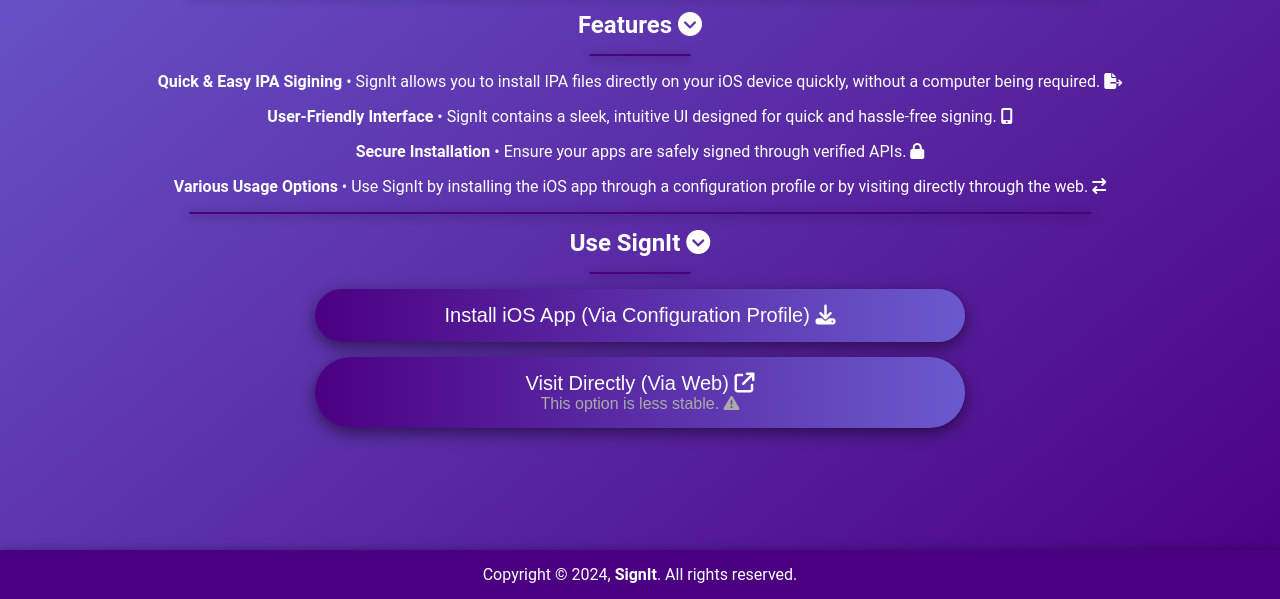
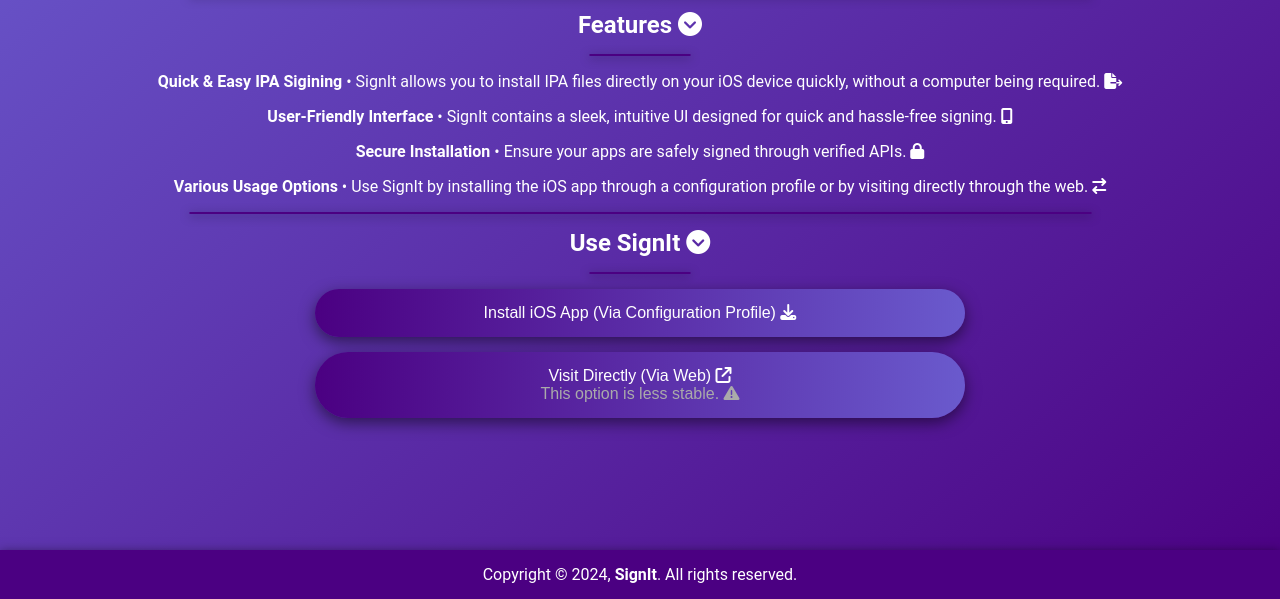
Before and after one commit to voxxdevv/SignIt, a plain HTML site: page index.html in a window 1280 px wide. Shown: the part 201-800 px from the top of the page. Drawn offline with Linux system fonts and the light colour scheme.

Commit message:
Update style.css

```diff
--- a/style.css
+++ b/style.css
@@ -162,8 +162,8 @@
     color: #ffffff;
     border: none;
     border-radius: 100px;
-    padding: 15px 20px;
-    font-size: 1.25rem;
+    padding: 15px 15px;
+    font-size: 1rem;
     cursor: pointer;
     transition: transform 0.3s ease, background 0.3s ease, filter 0.3s ease;
     width: 65%;
```
